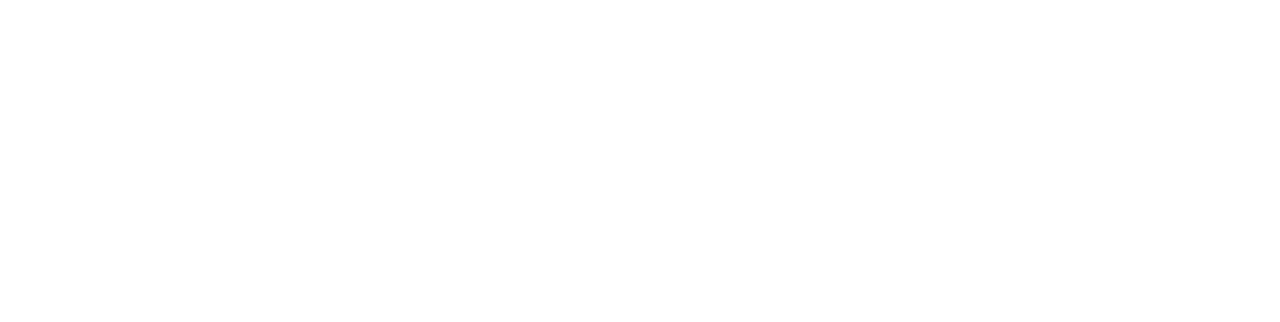
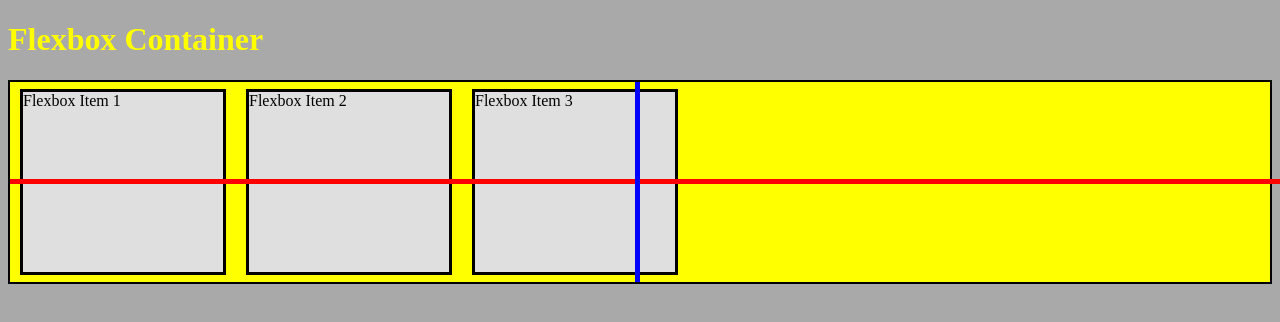
Before and after one commit to lclapham/flex-box-example, a plain HTML site: page index.html in a window 1280 px wide. Drawn offline with Linux system fonts and the light colour scheme.

Commit message:
updated div placement

```diff
--- a/css/style.css
+++ b/css/style.css
@@ -0,0 +1,50 @@
+body {
+    background-color: darkgrey;
+    color: yellow;
+}
+
+.main-axis {
+    background-color: red;
+    height: 5px;
+    width: 100%;
+    position: absolute;
+}
+
+.cross-axis {
+    background-color: blue;
+    width: 5px;
+    height: 200px;
+    position: absolute;
+    right: 50%;
+}
+
+.flexbox-container {
+    display: flex;
+    background-color: yellow;
+    align-items: center;
+    height: 200px;
+    border: 2px solid black;
+}
+
+.flexbox-item {
+    width: 200px;
+    min-height: 100px;
+    margin: 10px;
+    border: 3px black solid;
+    background-color: #dfdfdf;
+}
+
+.flexbox-item-1 {
+    min-height: 90%;
+    color: black;
+}
+
+.flexbox-item-2 {
+    min-height: 90%;
+    color: black;
+}
+
+.flexbox-item-3 {
+    min-height: 90%;
+    color: black;
+}
--- a/index.html
+++ b/index.html
@@ -9,11 +9,16 @@
 
 </head>
 <body>
+    <h1>Flexbox Container</h1>
     <div class="flexbox-container">
-        <div class="flexbox-item flexbox-item-1"></div>
-        <div class="flexbox-item flexbox-item-2"></div>
-        <div class="flexbox-item flexbox-item-3"></div>
+        <div class="flexbox-item flexbox-item-1">Flexbox Item 1</div>
+        <div class="flexbox-item flexbox-item-2">Flexbox Item 2</div>
+        <div class="flexbox-item flexbox-item-3">Flexbox Item 3</div>
+        <div class="main-axis"></div>
+        <div class="cross-axis"></div>
     </div>
+
+
 
 </body>
 </html>
```
